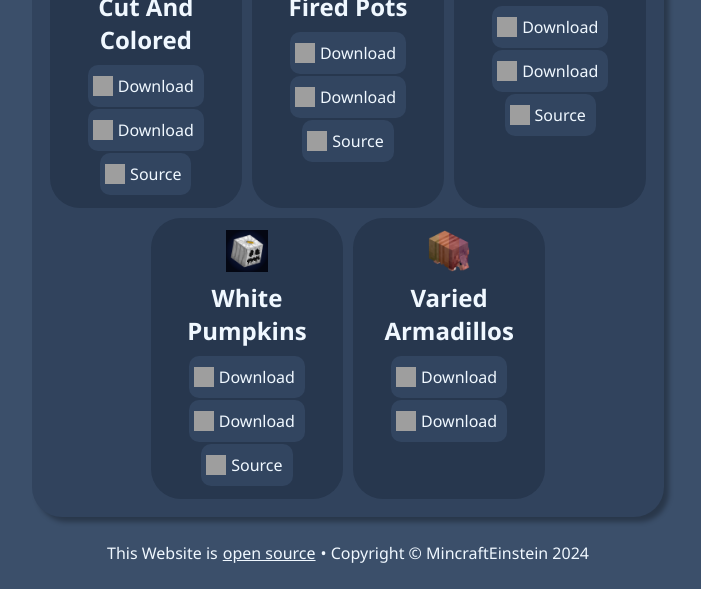
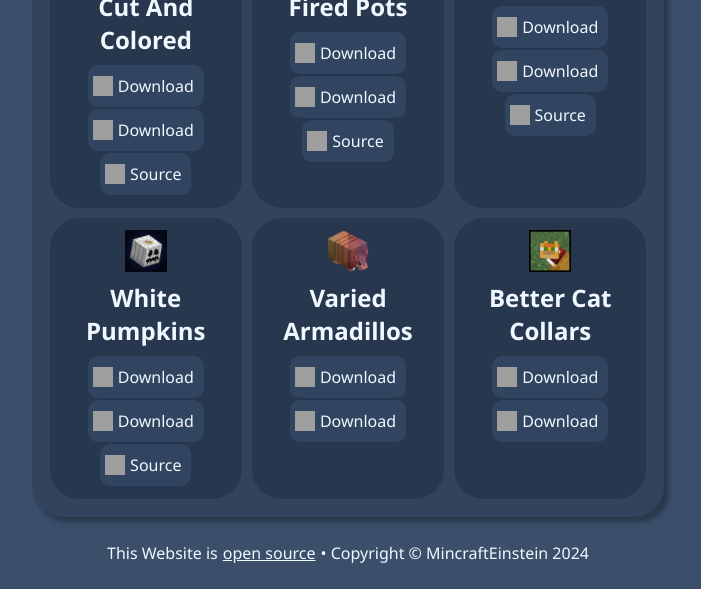
Before and after one commit to MincraftEinstein/mincrafteinstein.github.io, a plain HTML site: page index.html in a window 1280 px wide. Shown: the part 2087-2676 px from the top of the page, without its empty margins (292-993 px from the left). Drawn offline with Linux system fonts and the light colour scheme; grey boxes are pictures that could not be loaded.

Commit message:
Added Better Cat Collars to projects list

```diff
--- a/index.html
+++ b/index.html
@@ -384,6 +384,26 @@
                             </div>
                         </div>
                     </div>
+                    <div class="project-li">
+                        <div class="project-content">
+                            <img class="project-img" src="images/project-logos/better-cat-collars.png">
+                            <h2 class="project-title">Better Cat Collars</h2>
+                            <div class="project-links-div">
+                                <a class="project-button" href="https://modrinth.com/mod/better-cat-collars" target="_blank">
+                                    <div class="link-div">
+                                        <img class="link-img" src="https://cdn.simpleicons.org/modrinth/f0f8ff">
+                                        <p class="project-button-txt">Download</p>
+                                    </div>
+                                </a>
+                                <a class="project-button" href="https://curseforge.com/minecraft/mc-mods/better-cat-collars" target="_blank">
+                                    <div class="link-div">
+                                        <img class="link-img" src="https://cdn.simpleicons.org/curseforge/f0f8ff">
+                                        <p class="project-button-txt">Download</p>
+                                    </div>
+                                </a>
+                            </div>
+                        </div>
+                    </div>
                 </div>
             </div>
         </div>
```
Also changed, not shown: images/project-logos/better-cat-collars.png (added).
